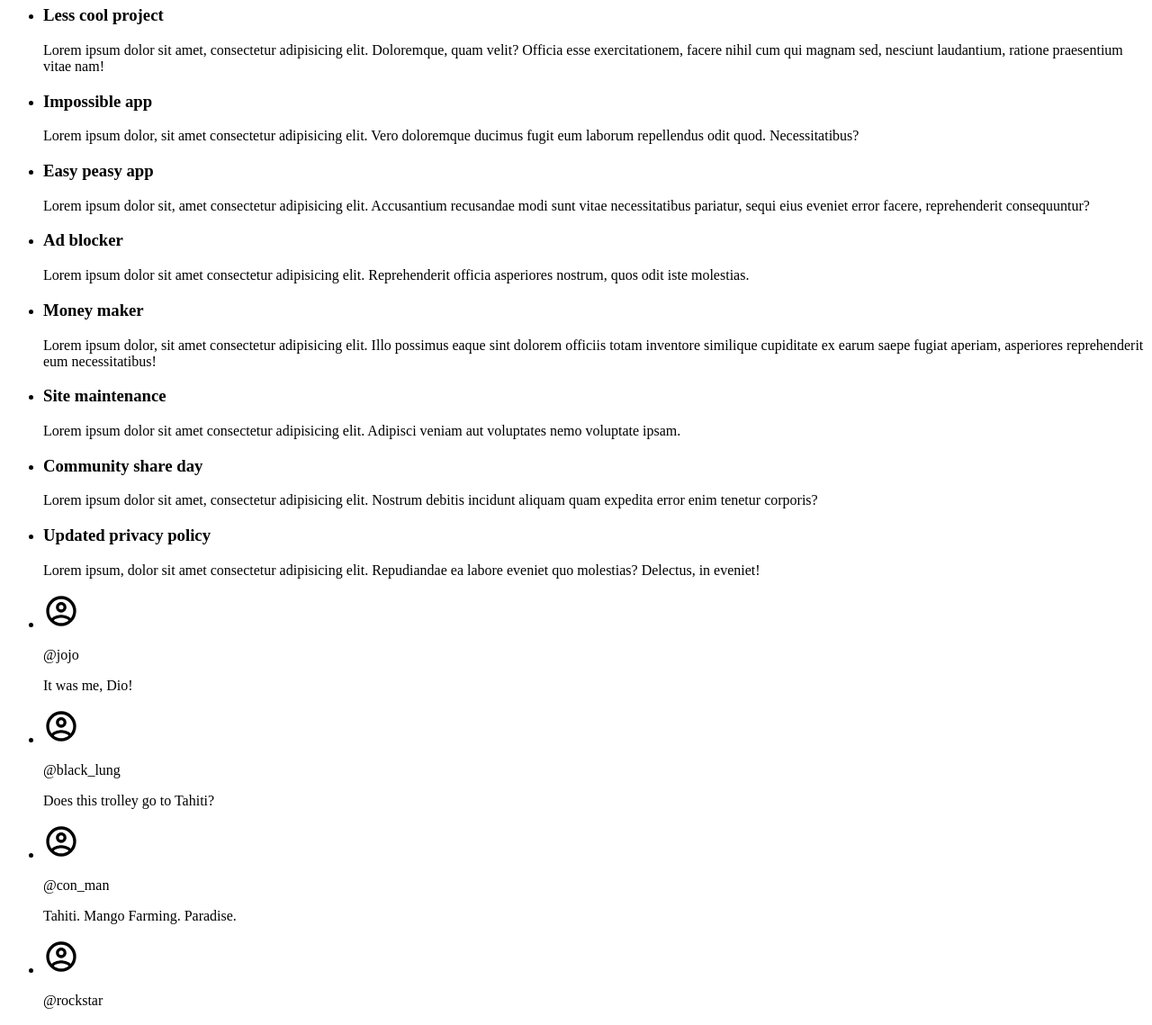
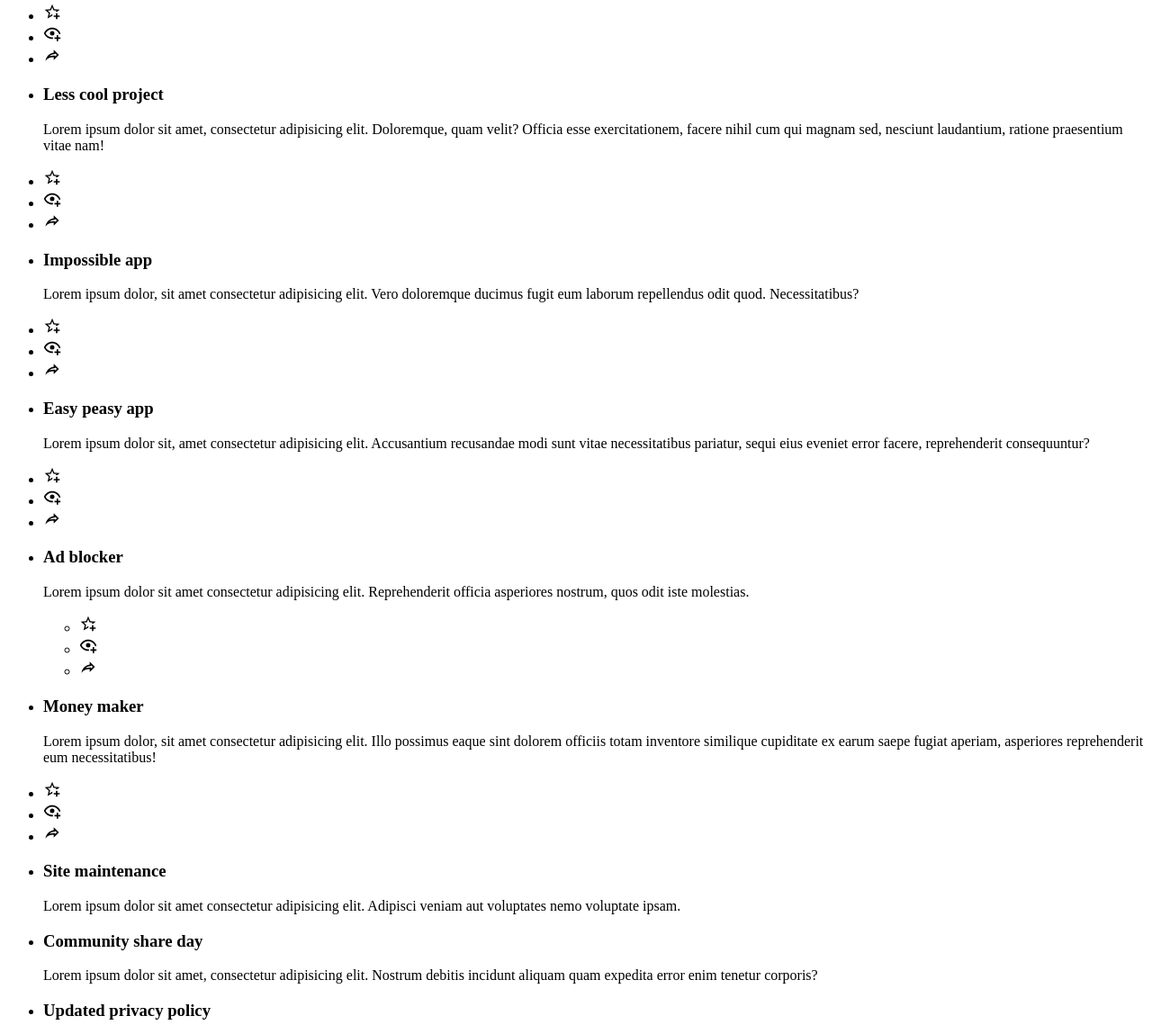
Before and after one commit to TurbulentTomato/odinDashboard, a plain HTML site: page index.html in a window 1280 px wide. Shown: the part 751-1890 px from the top of the page at 90% size. Drawn offline with Linux system fonts and the light colour scheme.

Commit message:
Add images to articles

```diff
--- a/index.html
+++ b/index.html
@@ -66,14 +66,21 @@
               <h3>Super cool project</h3>
               <p>Lorem ipsum dolor sit amet consectetur, adipisicing elit. Culpa doloribus eveniet alias exercitationem,
                 quo consequatur.</p>
-            </article>
+          <li><img src="images/logos/star-plus-outline.svg" alt="bookmark icon" width="20px" height="20px"></li>
+          <li><img src="images/logos/eye-plus-outline.svg" alt="view-later icon" width="20px" height="20px"></li>
+          <li><img src="images/logos/share-outline.svg" alt="share icon" width="20px" height="20px"></li>
+          </article>
           </li>
           <li>
             <article>
               <h3>Less cool project</h3>
               <p>Lorem ipsum dolor sit amet, consectetur adipisicing elit. Doloremque, quam velit? Officia esse
-                exercitationem, facere nihil cum qui magnam sed, nesciunt laudantium, ratione praesentium vitae nam!</p>
-            </article>
+                exercitationem, facere nihil cum qui magnam sed, nesciunt laudantium, ratione praesentium vitae nam!
+              </p>
+          <li><img src="images/logos/star-plus-outline.svg" alt="bookmark icon" width="20px" height="20px"></li>
+          <li><img src="images/logos/eye-plus-outline.svg" alt="view-later icon" width="20px" height="20px"></li>
+          <li><img src="images/logos/share-outline.svg" alt="share icon" width="20px" height="20px"></li>
+          </article>
           </li>
           <li>
             <article>
@@ -81,7 +88,10 @@
               <p>Lorem ipsum dolor, sit amet consectetur adipisicing elit. Vero doloremque ducimus fugit eum laborum
                 repellendus odit quod. Necessitatibus?
               </p>
-            </article>
+          <li><img src="images/logos/star-plus-outline.svg" alt="bookmark icon" width="20px" height="20px"></li>
+          <li><img src="images/logos/eye-plus-outline.svg" alt="view-later icon" width="20px" height="20px"></li>
+          <li><img src="images/logos/share-outline.svg" alt="share icon" width="20px" height="20px"></li>
+          </article>
           </li>
           <li>
             <article>
@@ -89,13 +99,21 @@
               <p>Lorem ipsum dolor sit, amet consectetur adipisicing elit. Accusantium recusandae modi sunt vitae
                 necessitatibus pariatur, sequi eius eveniet error facere, reprehenderit consequuntur?
               </p>
-            </article>
+          <li><img src="images/logos/star-plus-outline.svg" alt="bookmark icon" width="20px" height="20px"></li>
+          <li><img src="images/logos/eye-plus-outline.svg" alt="view-later icon" width="20px" height="20px"></li>
+          <li><img src="images/logos/share-outline.svg" alt="share icon" width="20px" height="20px"></li>
+          </article>
           </li>
           <li>
             <article>
               <h3>Ad blocker</h3>
               <p>Lorem ipsum dolor sit amet consectetur adipisicing elit. Reprehenderit officia asperiores nostrum, quos
                 odit iste molestias.</p>
+              <ul class="quick-actions">
+                <li><img src="images/logos/star-plus-outline.svg" alt="bookmark icon" width="20px" height="20px"></li>
+                <li><img src="images/logos/eye-plus-outline.svg" alt="view-later icon" width="20px" height="20px"></li>
+                <li><img src="images/logos/share-outline.svg" alt="share icon" width="20px" height="20px"></li>
+              </ul>
             </article>
           </li>
           <li>
@@ -104,7 +122,10 @@
               <p>Lorem ipsum dolor, sit amet consectetur adipisicing elit. Illo possimus eaque sint dolorem officiis
                 totam inventore similique cupiditate ex earum saepe fugiat aperiam, asperiores reprehenderit eum
                 necessitatibus!</p>
-            </article>
+          <li><img src="images/logos/star-plus-outline.svg" alt="bookmark icon" width="20px" height="20px"></li>
+          <li><img src="images/logos/eye-plus-outline.svg" alt="view-later icon" width="20px" height="20px"></li>
+          <li><img src="images/logos/share-outline.svg" alt="share icon" width="20px" height="20px"></li>
+          </article>
           </li>
         </ul>
       </div>
```
